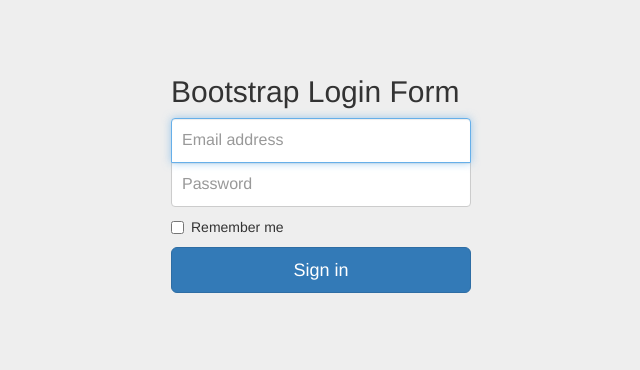
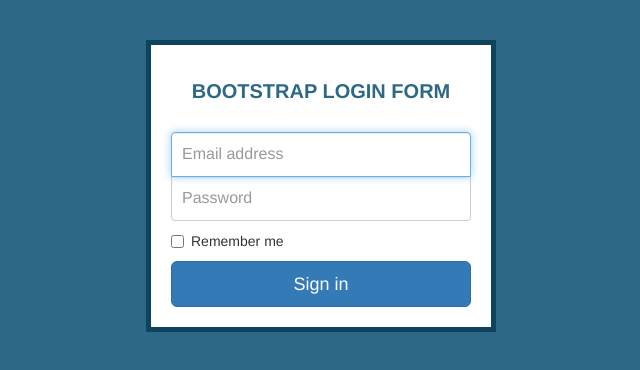
Before and after one commit to youkc/bootstrapLoginForm, a plain HTML site: page index.html in a window 1280 px wide. Shown: the whole page, without its empty margins (319-959 px from the left). Drawn offline with nearby package versions, Linux system fonts and the light colour scheme; files that its build step writes are made by us from their sources.

Commit message:
Changement couleur d'arriere plan et ajout bordure formulaire

```diff
--- a/style.css
+++ b/style.css
@@ -1,17 +1,24 @@
 body {
   padding-top: 40px;
   padding-bottom: 40px;
-  background-color: #eee;
+  background-color: #2d6986;
 }
 
 .form-signin {
-  max-width: 330px;
-  padding: 15px;
+  max-width: 350px;
+  padding: 15px 20px 20px;
   margin: 0 auto;
+  background: #FFF;
+  border: solid 5px rgb(14, 67, 93);
 }
-.form-signin .form-signin-heading,
-.form-signin .checkbox {
+.form-signin .form-signin-heading{
   margin-bottom: 10px;
+  font-size: 20px;
+  text-align: center;
+  margin-bottom: 30px;
+  text-transform: uppercase;
+  font-weight: 600;
+  color: #2d6986;
 }
 .form-signin .checkbox {
   font-weight: normal;
```
